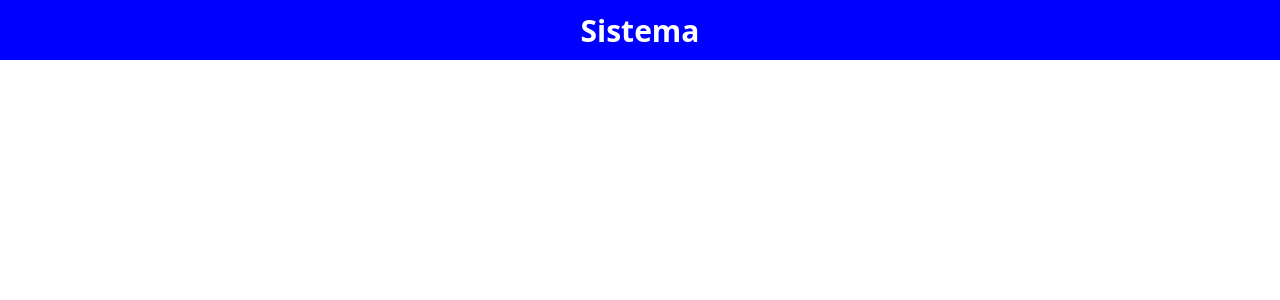
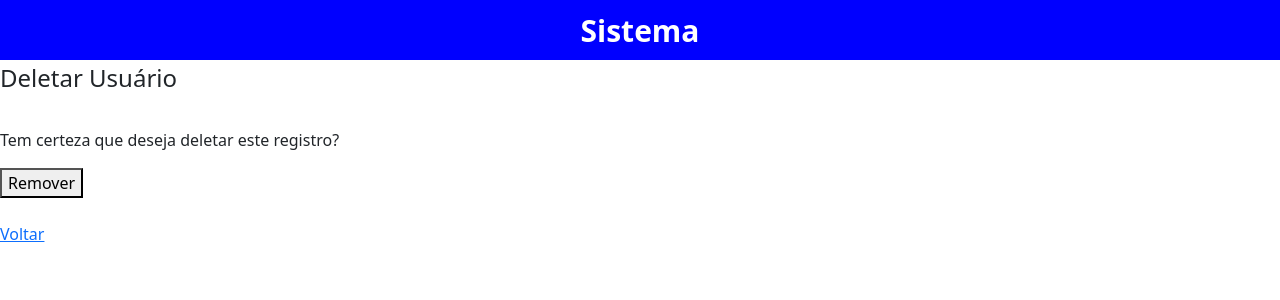
Before and after one commit to capp98/frontend-produtos, a React (Create React App) app: page /deletarProduto/1 in a window 1280 px wide. Shown: the top 300 px of the page. Built offline with nearby package versions, Linux system fonts and the light colour scheme; no server answers.

Commit message:
Frontend com delete

```diff
--- a/src/pages/produto/deletar/index.css
+++ b/src/pages/produto/deletar/index.css
@@ -0,0 +1,16 @@
+.produto-delete input{
+    background: aliceblue;
+    border: 1px solid black;
+    border-radius: 5px;
+    padding: 5px;
+    margin-top: 5px;
+    margin-bottom: 20px;
+    font-size: 16px;
+    color: dimgray;
+}
+
+.produto-delete label{
+    font-size: 20px;
+    color: black;
+    font-weight: bold;
+}
--- a/src/pages/produto/deletar/index.js
+++ b/src/pages/produto/deletar/index.js
@@ -0,0 +1,94 @@
+import React, { Component } from "react";
+import { Redirect } from "react-router-dom";
+import { Link } from "react-router-dom";
+import './index.css';
+
+class DeletarProduto extends Component {
+    constructor(props) {
+        super(props);
+
+        this.state = {
+            produto: {},
+            erro: null,
+            redirect: false
+        };
+    }
+
+    exibeErro() {
+        const { erro } = this.state;
+
+        if (erro) {
+            return (
+                <div className="alert alert-danger" role="alert">
+                    Erro de conexão com o servidor
+                </div>
+            );
+        }
+    }
+
+    componentDidMount() {
+        const { id } = this.props.match.params;
+
+        fetch(`https://crud-produtos.herokuapp.com/produto/${id}`)
+            .then(data => {
+                data.json().then(data => {
+                    if (data.error) {
+                        this.setState({ erro: data.error });
+                    } else {
+                        this.setState({ produto: data });
+                    }
+                });
+            })
+            .catch(erro => this.setState({ erro: erro }));
+    }
+
+    render() {
+        const { redirect } = this.state;
+
+        if (redirect) {
+            return <Redirect to="/produto" />;
+        } else {
+            return (
+                <fieldset>
+                    <legend>Deletar Usuário</legend>
+                    <div className="produto-delete">
+                        <label htmlFor="nome">{this.state.produto.nome} </label>
+                        <p>Tem certeza que deseja deletar este registro?</p>
+
+                        <button
+                            onClick={this.handleClick}
+                        >
+                            Remover
+                        </button>
+                        <br /><br />
+                        <Link to={`/produto`}>Voltar</Link>
+                    </div>
+                </fieldset>
+            );
+        }
+    }
+
+    handleClick = event => {
+        const { id } = this.props.match.params;
+
+        fetch(`https://crud-produtos.herokuapp.com/produto/${id}`, {
+            method: "delete"
+        })
+            .then(data => {
+                if (data.ok) {
+                    this.setState({ redirect: true });
+                } else {
+                    data.json().then(data => {
+                        if (data.error) {
+                            this.setState({ erro: data.error });
+                        }
+                    });
+                }
+            })
+            .catch(erro => this.setState({ erro: erro }));
+
+        event.preventDefault();
+    };
+}
+
+export default DeletarProduto;
--- a/src/pages/produto/main/index.js
+++ b/src/pages/produto/main/index.js
@@ -50,7 +50,7 @@ export default class Main extends Component {
                                 <td>{produto.preco.toLocaleString('pt-BR', { style: 'currency', currency: 'BRL' })}</td>
                                 <td> <Link to={`/produto/${produto.id}`}> <button type="button" class="btn btn-primary">Detalhes</button> </Link> </td>
                                 <td> <Link to={`/editarProduto/${produto.id}`}> <button type="button" class="btn btn-warning">Atualizar</button> </Link></td>
-                                <td> <button type="button" class="btn btn-danger">Excluir</button> </td>
+                                <td> <Link to={`/deletarProduto/${produto.id}`}> <button type="button" class="btn btn-danger">Excluir</button> </Link></td>
                             </tr>
                         ))}
                     </tbody>
--- a/src/routes.js
+++ b/src/routes.js
@@ -5,6 +5,7 @@ import MainProduto from './pages/produto/main';
 import DetalhesProduto from './pages/produto/detalhes';
 import CriarProduto from './pages/produto/criar';
 import EditarProduto from './pages/produto/editar';
+import DeletarProduto from './pages/produto/deletar';
 
 const Routes = () => (
 
@@ -14,6 +15,7 @@ const Routes = () => (
             <Route path="/produto/:id" component={DetalhesProduto} />
             <Route path="/criarProduto" component={CriarProduto} />
             <Route path="/editarProduto/:id" component={EditarProduto} />
+            <Route path="/deletarProduto/:id" component={DeletarProduto} />
         </Switch>
     </BrowserRouter>
 )
```
